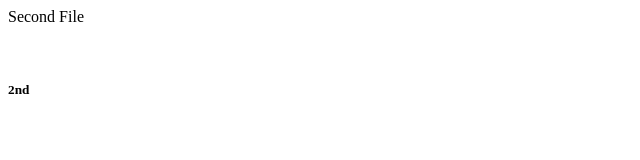
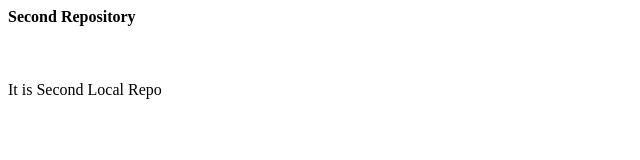
Before and after one commit to kunal4534/localrepo, a plain HTML site: page index.html in a window 1280 px wide. Shown: the whole page, without its empty margins (0-640 px from the left). Drawn offline with Linux system fonts and the light colour scheme.

Commit message:
Added css Files

```diff
--- a/index.html
+++ b/index.html
@@ -1,2 +1,2 @@
-<p>Second File</p><br>
-<h5>2nd</h5>
+<h4>Second Repository</h4><br>
+<p>It is Second Local Repo</p>
--- /dev/null
+++ b/style.css
@@ -0,0 +1,3 @@
+body{
+    font-family: 'Poppins',sans-serif;
+}
```
